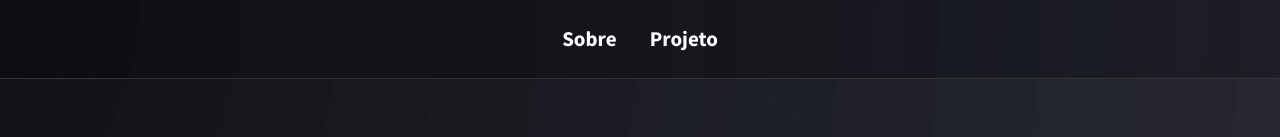
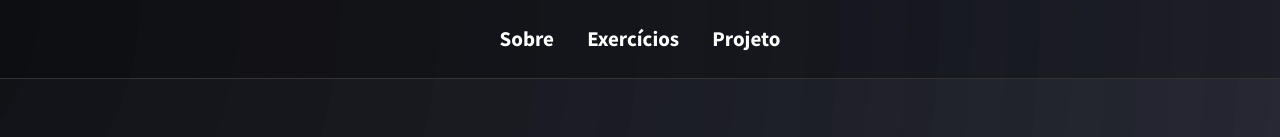
Before and after one commit to EduSouza-programmer/repo_central_trybe, a plain HTML site: page index.html in a window 1280 px wide. Shown: the top 137 px of the page. Drawn offline with Linux system fonts and the light colour scheme; grey boxes are pictures that could not be loaded.

Commit message:
update index.html

```diff
--- a/index.html
+++ b/index.html
@@ -12,7 +12,8 @@
     <header>
         <div class="links">
             <a href="#">Sobre</a>
-            <a href="/Exercícios_HTML/projeto_Livro-de-receitas.html" target="_blank">Projeto</a>
+            <a href="#">Exercícios</a>
+            <a href="#" target="_blank">Projeto</a>
         </div>
     </header>
 
```
